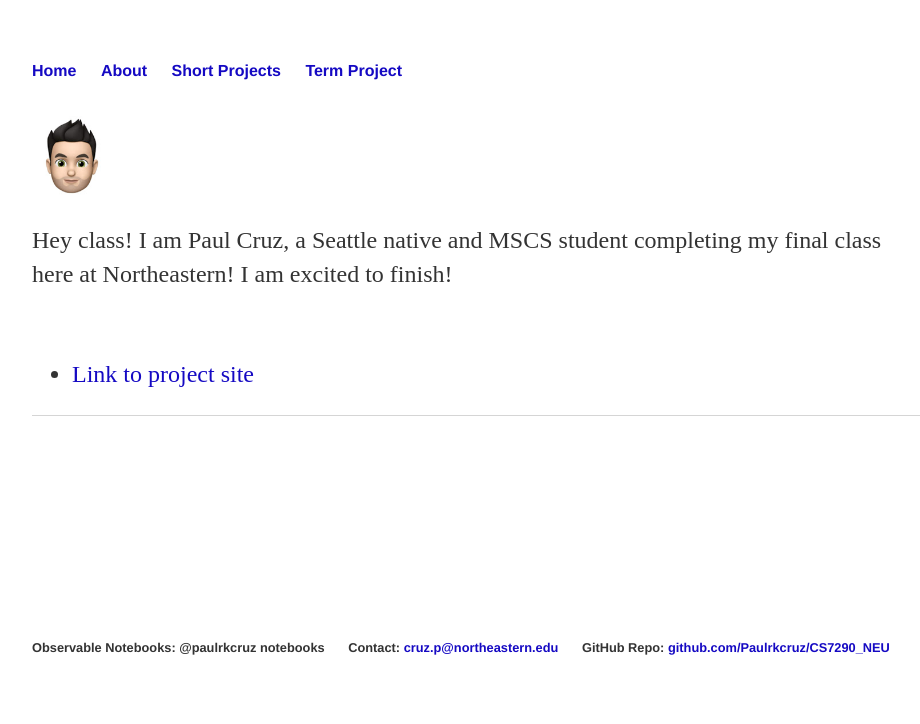
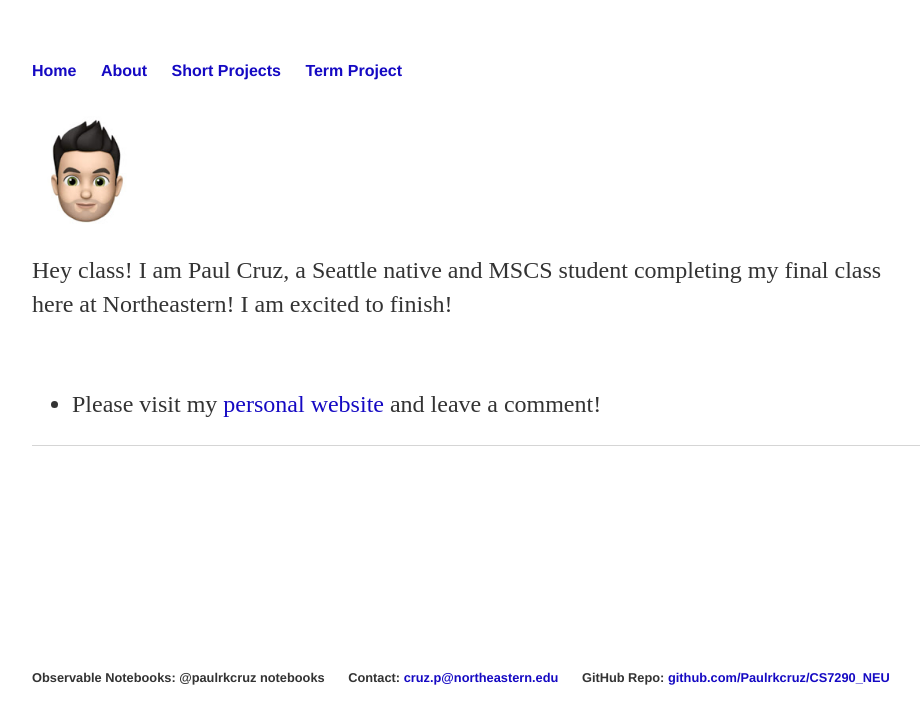
Before and after one commit to Paulrkcruz/CS7290_NEU, a Jekyll site: the page built from about/index.html, in a window 1280 px wide. Shown: the top 724 px of the page, without its empty margins (160-1080 px from the left). Built offline with Jekyll 4.4.1, drawn with Linux system fonts in a browser that asks for light colours.

Commit message:
Update index.html

```diff
--- a/about/index.html
+++ b/about/index.html
@@ -4,7 +4,7 @@ title: About
 ---
 		<div class="about">
 		<br>
-		<img src="/CS7290_NEU/about/prkcruz.jpeg" alt="Paul RK Cruz Digital Image" width="80" height="80">
+		<img src="/CS7290_NEU/about/prkcruz.jpeg" alt="Paul RK Cruz Digital Image" width="110" height="110">
 		<br>
 			{% comment %} <h1>About</h1> {% endcomment %}
 			<p>
@@ -12,6 +12,6 @@ title: About
             </p>
 			<br>
 			<ul class="short_projects">
-				<li><a href="#">Link to project site</a></li>
+				<li>Please visit my <a href="www.paulrkcruz.com">personal website</a> and leave a comment!</li>
 				</ul>
 		</div>
```
